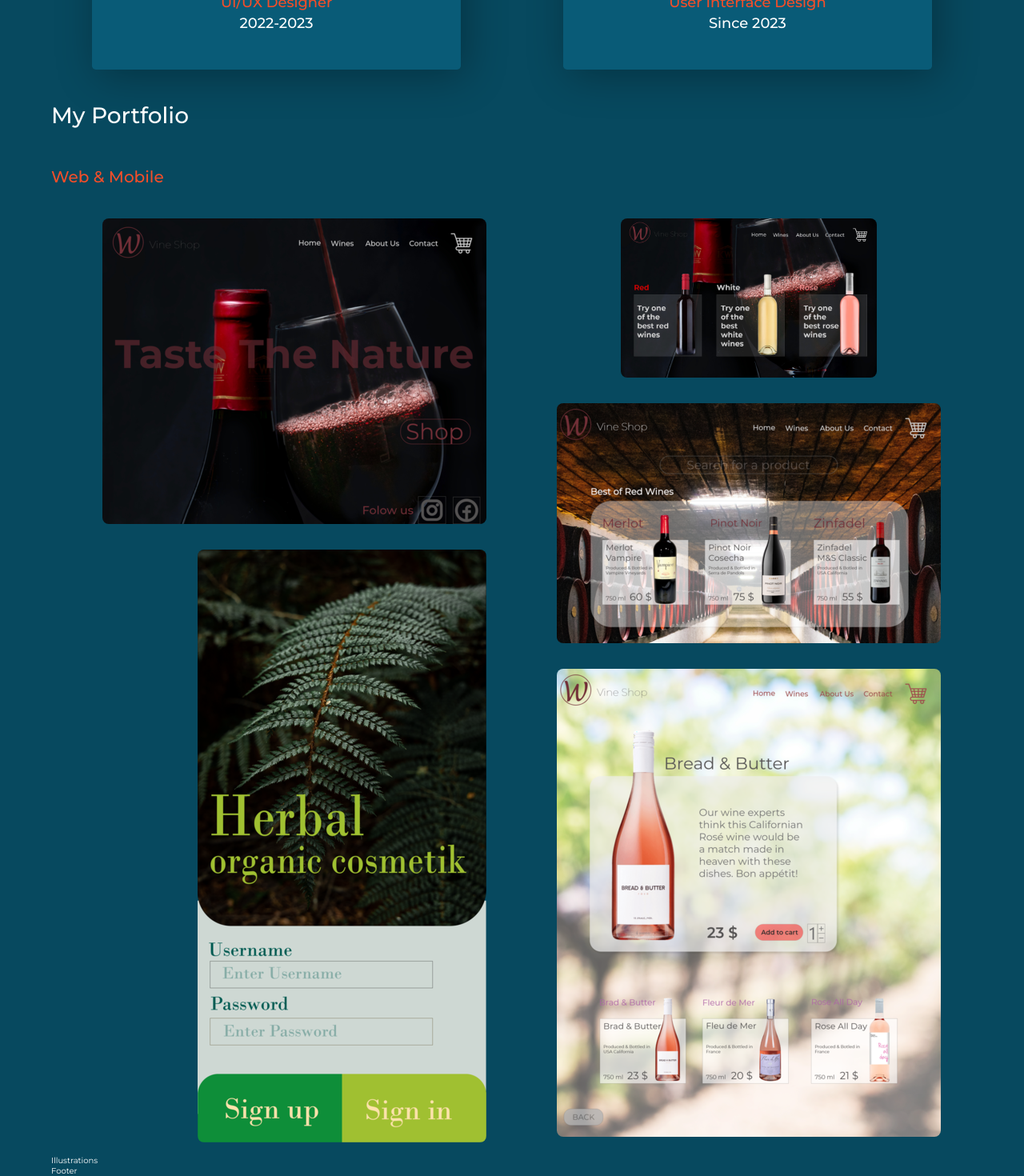
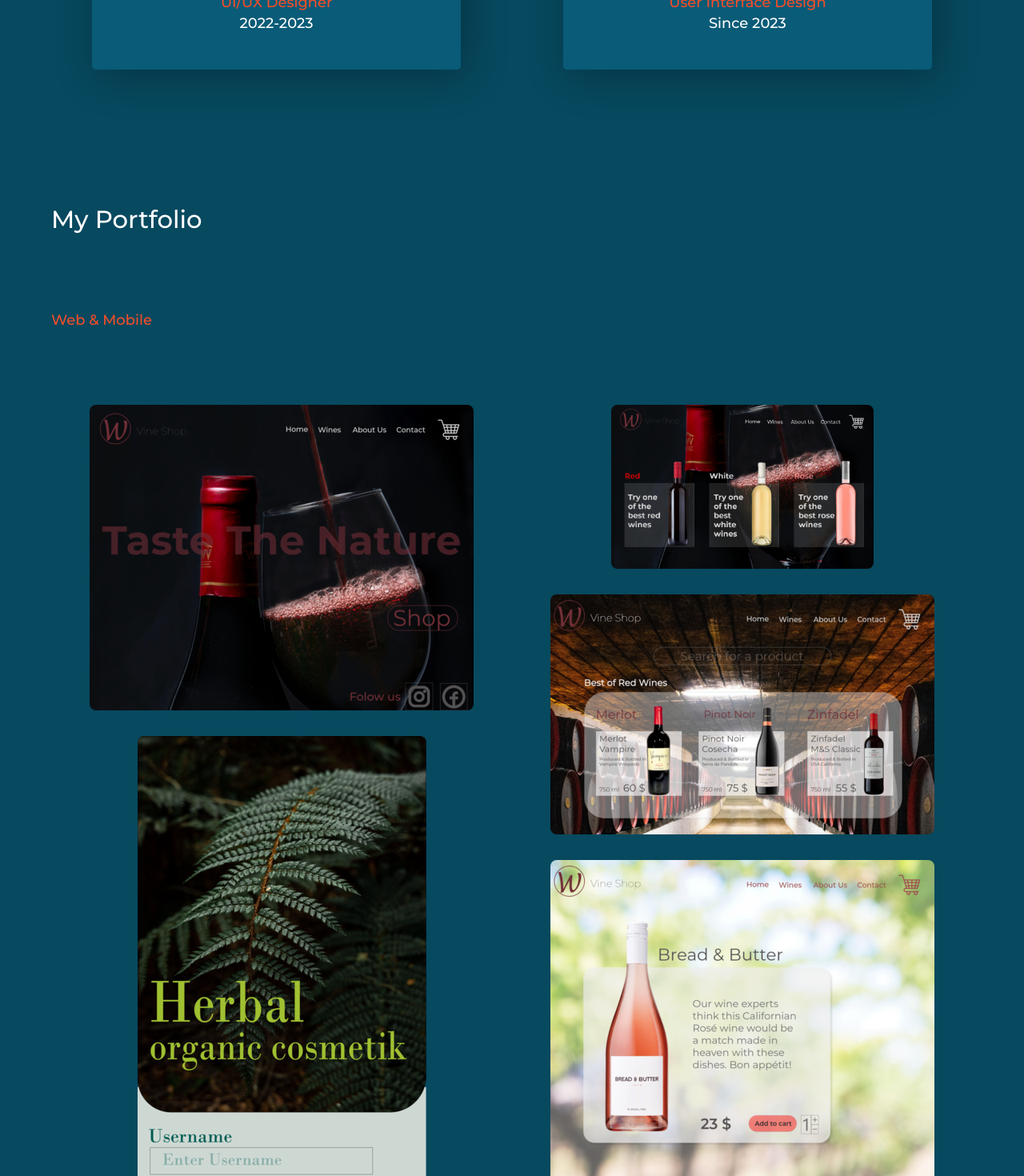
Before and after one commit to bojan09/denkovski-portfolio, a React (Vite) app: page / in a window 1280 px wide. Shown: the part 3520-4990 px from the top of the page at 80% size. Built offline with nearby package versions, Linux system fonts and the light colour scheme.

Commit message:
added Portfolio

```diff
--- a/src/pages/Illustrations/Illustrations.css
+++ b/src/pages/Illustrations/Illustrations.css
@@ -0,0 +1,5 @@
+.illustrations {
+    padding: 10rem 0;
+    background-color: hotpink;
+    font-size: clamp(1rem, 5vh, 10rem);
+}
--- a/src/pages/Illustrations/Illustrations.jsx
+++ b/src/pages/Illustrations/Illustrations.jsx
@@ -1,7 +1,8 @@
 import React from "react";
+import "./Illustrations.css";
 
 const Illustrations = () => {
-  return <div>Illustrations</div>;
+  return <div className="illustrations">Illustrations</div>;
 };
 
 export default Illustrations;
--- a/src/pages/Portfolio/Portfolio.css
+++ b/src/pages/Portfolio/Portfolio.css
@@ -1,5 +1,5 @@
 .portfolio {
-    margin-top: 2.5rem;
+    margin-top: 3.5rem;
 }
 
 
@@ -10,7 +10,7 @@
 
 .portfolio-grid_heading {
     font-weight: 500;
-    margin: 3rem 0 1.5rem 0;
+    margin: 2rem 0 1rem 0;
     color: var(--font-clr-primary);
 }
 
@@ -31,23 +31,37 @@
 
 
 @media screen and (min-width:800px) {
+    .portfolio {
+        margin-top: 10.5rem;
+    }
+
+    .portfolio-heading {
+        font-size: var(--fs-heading);
+    }
+
+    .portfolio-grid_heading {
+        color: var(--font-clr-primary);
+        font-size: clamp(.8rem, 1.4vw, 10rem);
+        margin: 6rem 0 5rem 0;
+    }
+
 
     .portfolio-grid {
         display: flex;
         justify-content: center;
-        gap: 2rem;
     }
 
     .portfolio-grid_left {
         display: flex;
         flex-direction: column;
-        align-items: flex-end;
+        align-items: center;
         width: 50%;
     }
 
     .portfolio-grid_right {
         display: flex;
         flex-direction: column;
+        align-items: center;
         width: 50%;
     }
 
```
